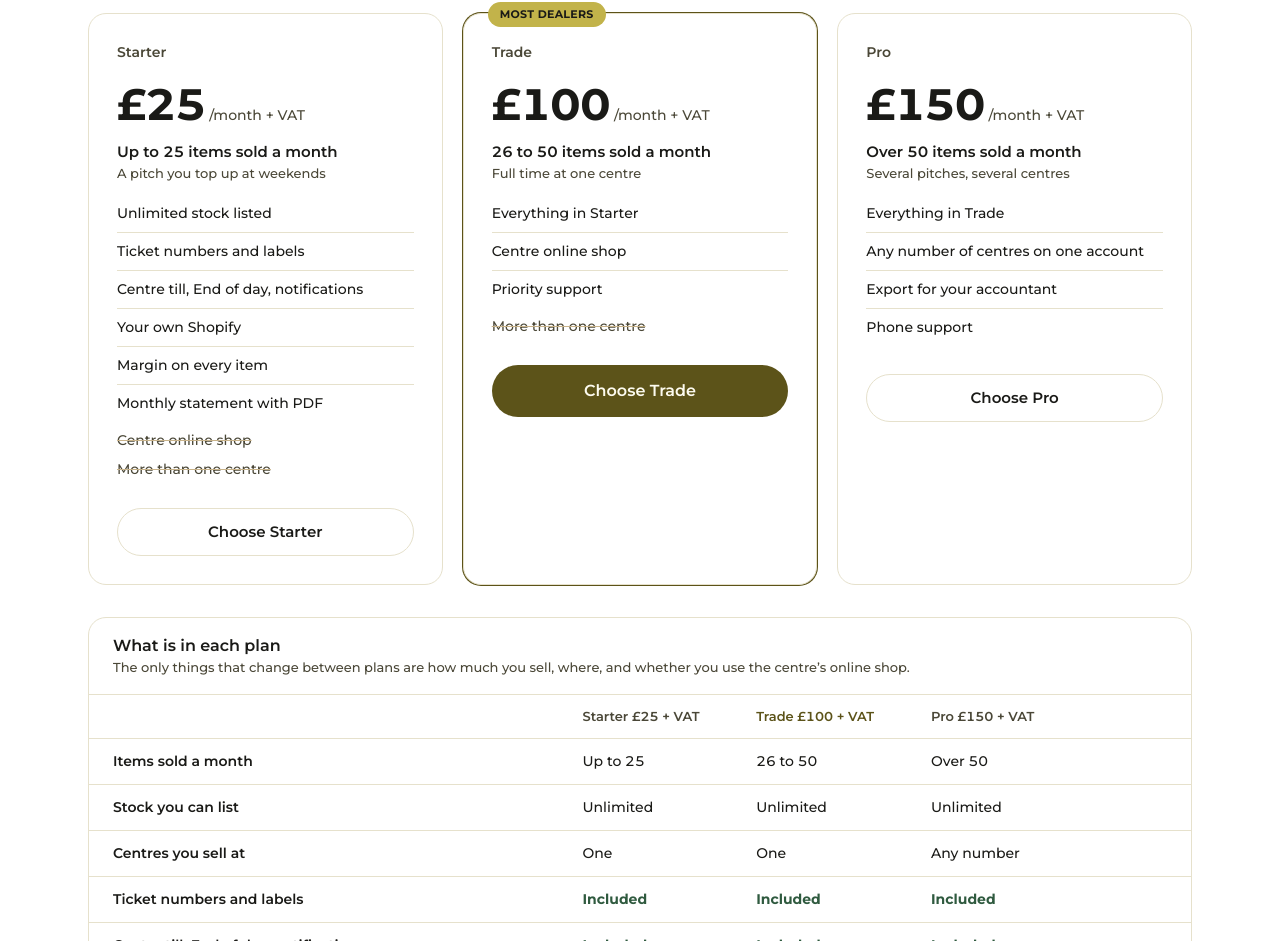
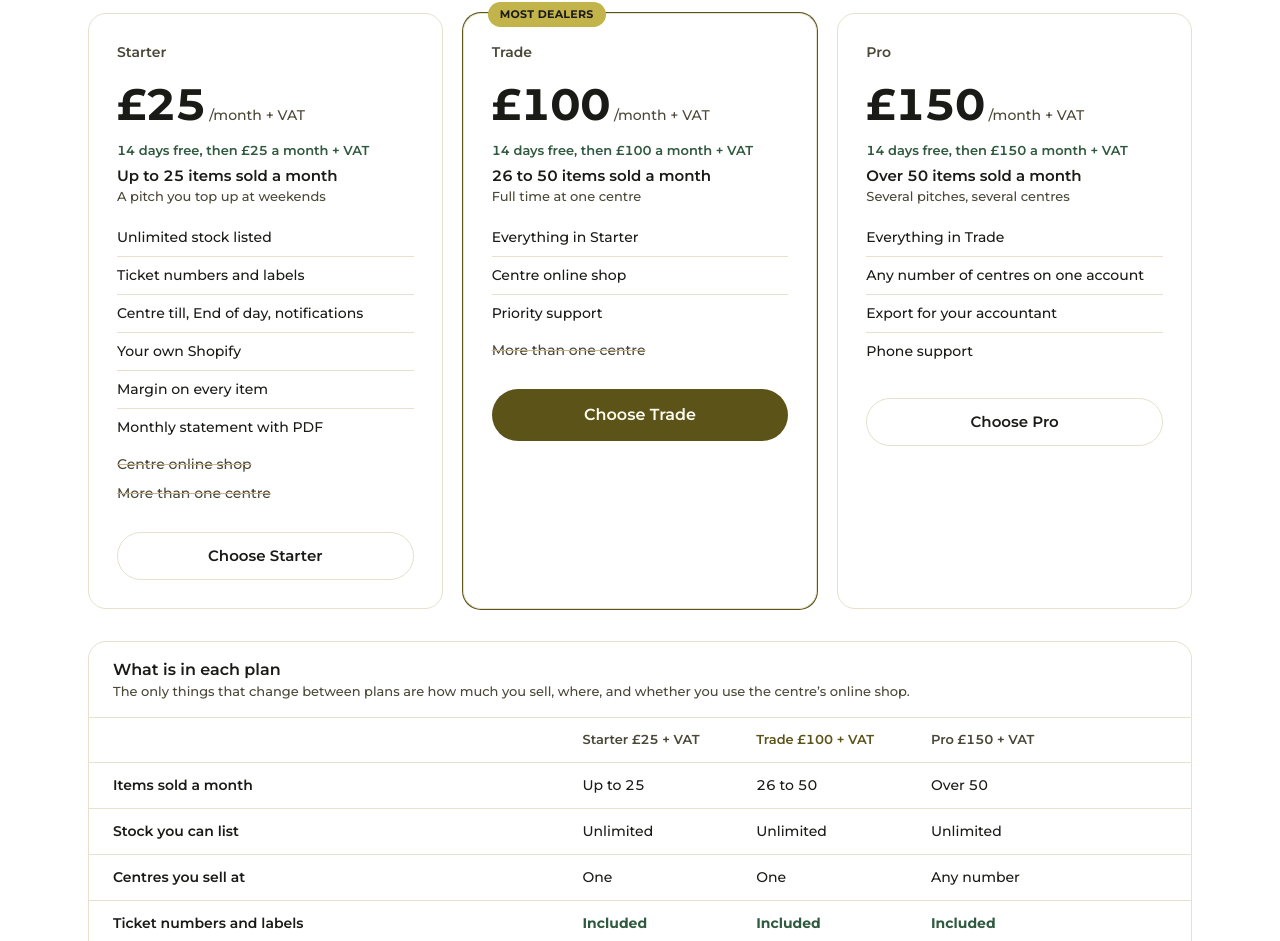
Before and after one commit to jeni-rgb/dealer-centre, a Next.js app: page / in a window 1280 px wide. Shown: the part 5397-6338 px from the top of the page. Built offline with nearby package versions, Linux system fonts and the light colour scheme.

Commit message:
14 days free stated on every dealer plan card
Co-Authored-By: Claude Fable 5.1 <noreply@anthropic.com>
Claude-Session: https://claude.ai/code/session_01KCChhWHerH39i35G6i5Bk3

```diff
--- a/src/app/page.tsx
+++ b/src/app/page.tsx
@@ -219,6 +219,7 @@ export default function Landing() {
                 {p.featured && <span className="absolute -top-3 left-6 rounded-full bg-gold px-3 py-1 text-[11px] font-bold uppercase tracking-wide text-ink">Most dealers</span>}
                 <div className="text-[14px] font-semibold text-ink-muted">{p.name}</div>
                 <div className="mt-2 flex items-baseline gap-1"><span className="figure text-[44px]">{p.price}</span><span className="text-[14px] text-ink-muted">/month + VAT</span></div>
+                <div className="mt-1 text-[13px] font-semibold text-forest">14 days free, then {p.price} a month + VAT</div>
                 <div className="mt-1 text-[15px] font-semibold">{p.who}</div>
                 <div className="text-[13px] text-ink-muted">{p.forWho}</div>
                 <ul className="mt-5 flex flex-col gap-2 text-[14px] font-medium">{p.bits.map((b) => <li key={b} className="border-b border-border pb-2 last:border-0">{b}</li>)}</ul>
```
